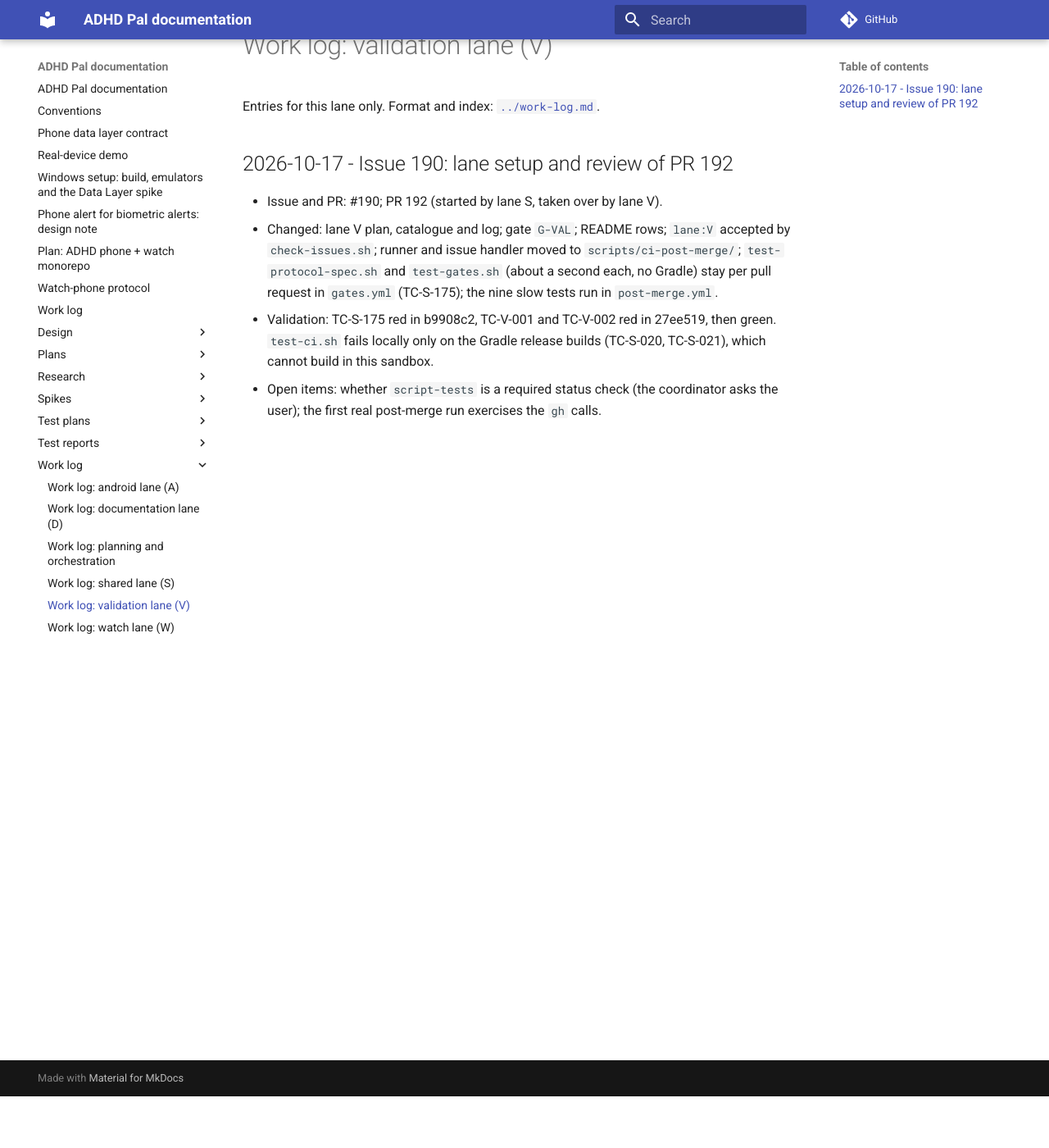
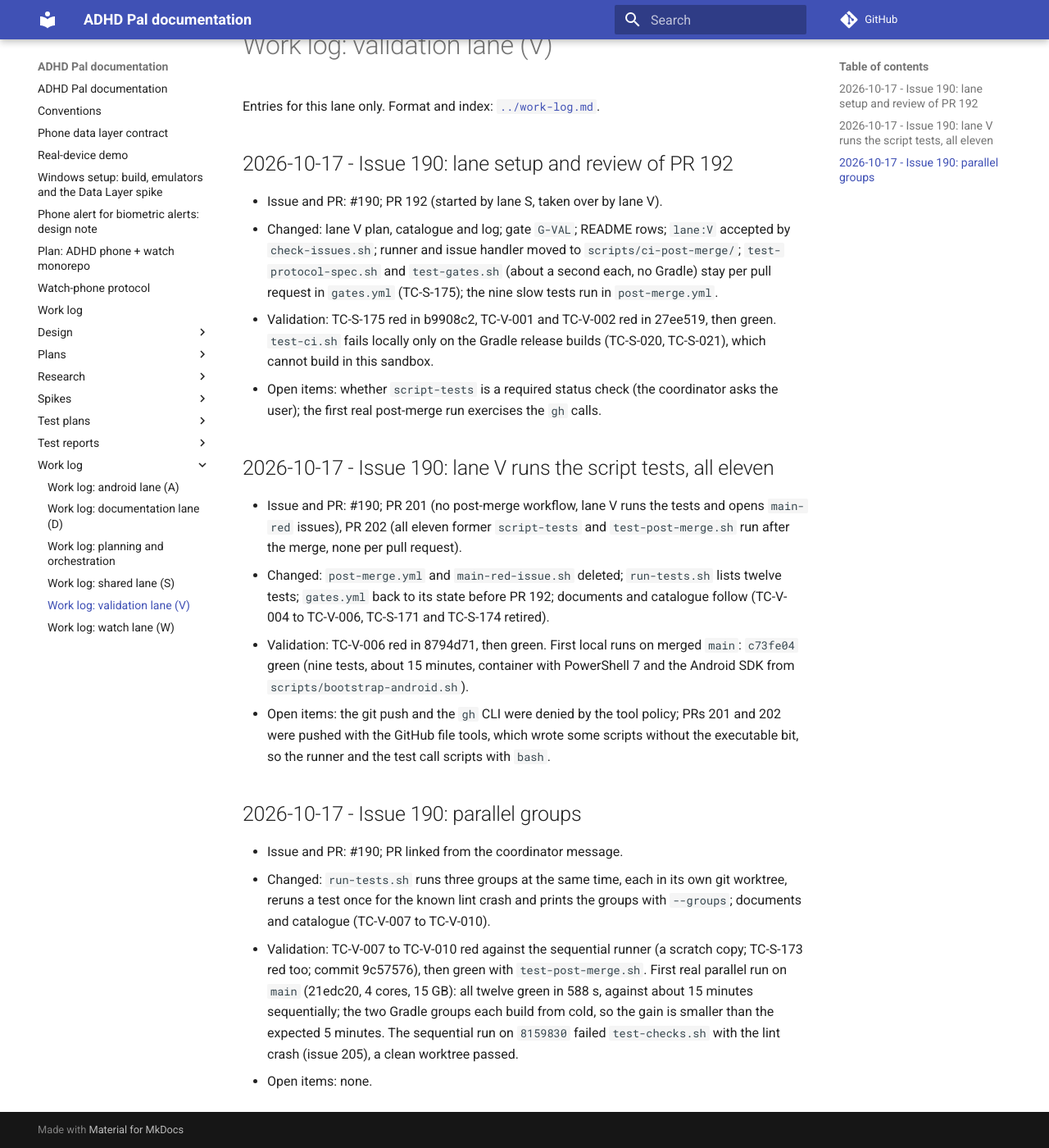
Before and after one commit to shlomoa/my-adhd-pal, an MkDocs documentation site: the page built from docs/work-log/validation.md, in a window 1280 px wide and 1400 px high, scrolled down 63 px. Shown: the whole window at 82% size. Built offline with MkDocs 1.6.1 and Material for MkDocs 9.7.7, drawn with Linux system fonts in a browser that asks for light colours; comment, search, counter and statistics services are not loaded.

Commit message:
Docs: the post-merge run uses parallel groups in git worktrees (TC-V-007 to TC-V-010)
Co-Authored-By: Claude Sonnet 5.5 <noreply@anthropic.com>
Claude-Session: https://claude.ai/code/session_017kTHt4tKxpY8bpkxPWbpNM

```diff
--- a/docs/work-log/validation.md
+++ b/docs/work-log/validation.md
@@ -8,3 +8,17 @@ Entries for this lane only. Format and index: [`../work-log.md`](../work-log.md)
 - Changed: lane V plan, catalogue and log; gate `G-VAL`; README rows; `lane:V` accepted by `check-issues.sh`; runner and issue handler moved to `scripts/ci-post-merge/`; `test-protocol-spec.sh` and `test-gates.sh` (about a second each, no Gradle) stay per pull request in `gates.yml` (TC-S-175); the nine slow tests run in `post-merge.yml`.
 - Validation: TC-S-175 red in b9908c2, TC-V-001 and TC-V-002 red in 27ee519, then green. `test-ci.sh` fails locally only on the Gradle release builds (TC-S-020, TC-S-021), which cannot build in this sandbox.
 - Open items: whether `script-tests` is a required status check (the coordinator asks the user); the first real post-merge run exercises the `gh` calls.
+
+## 2026-10-17 - Issue 190: lane V runs the script tests, all eleven
+
+- Issue and PR: #190; PR 201 (no post-merge workflow, lane V runs the tests and opens `main-red` issues), PR 202 (all eleven former `script-tests` and `test-post-merge.sh` run after the merge, none per pull request).
+- Changed: `post-merge.yml` and `main-red-issue.sh` deleted; `run-tests.sh` lists twelve tests; `gates.yml` back to its state before PR 192; documents and catalogue follow (TC-V-004 to TC-V-006, TC-S-171 and TC-S-174 retired).
+- Validation: TC-V-006 red in 8794d71, then green. First local runs on merged `main`: `c73fe04` green (nine tests, about 15 minutes, container with PowerShell 7 and the Android SDK from `scripts/bootstrap-android.sh`).
+- Open items: the git push and the `gh` CLI were denied by the tool policy; PRs 201 and 202 were pushed with the GitHub file tools, which wrote some scripts without the executable bit, so the runner and the test call scripts with `bash`.
+
+## 2026-10-17 - Issue 190: parallel groups
+
+- Issue and PR: #190; PR linked from the coordinator message.
+- Changed: `run-tests.sh` runs three groups at the same time, each in its own git worktree, reruns a test once for the known lint crash and prints the groups with `--groups`; documents and catalogue (TC-V-007 to TC-V-010).
+- Validation: TC-V-007 to TC-V-010 red against the sequential runner (a scratch copy; TC-S-173 red too; commit 9c57576), then green with `test-post-merge.sh`. First real parallel run on `main` (21edc20, 4 cores, 15 GB): all twelve green in 588 s, against about 15 minutes sequentially; the two Gradle groups each build from cold, so the gain is smaller than the expected 5 minutes. The sequential run on `8159830` failed `test-checks.sh` with the lint crash (issue 205), a clean worktree passed.
+- Open items: none.
```
Also changed, not shown: docs/conventions.md (+3 -1 lines), docs/plans/validation.md (+3 -1 lines), docs/test-plans/validation.md (+4 -0 lines).
